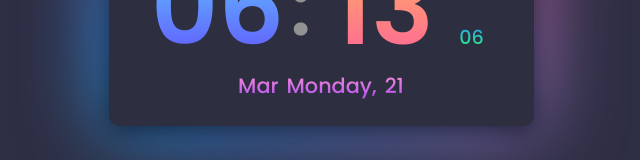
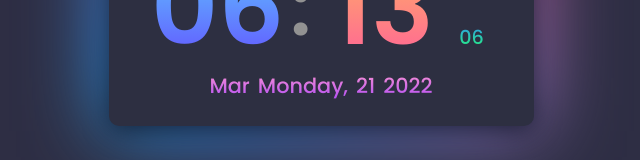
Before and after one commit to Chaganti-Reddy/Digital-Clock, a plain HTML site: page index.html in a window 1280 px wide. Shown: the part 375-535 px from the top of the page, without its empty margins (319-959 px from the left). Drawn offline with nearby package versions, Linux system fonts and the light colour scheme.

Commit message:
Update index.html

```diff
--- a/index.html
+++ b/index.html
@@ -34,7 +34,7 @@
       <span class="month-name">Month</span>
       <span class="day-name">Day</span>,
       <span class="day-number">00</span>
-      <!-- <span class="year">0000</span> -->
+      <span class="year">0000</span>
     </div>
   </div>
 
```
